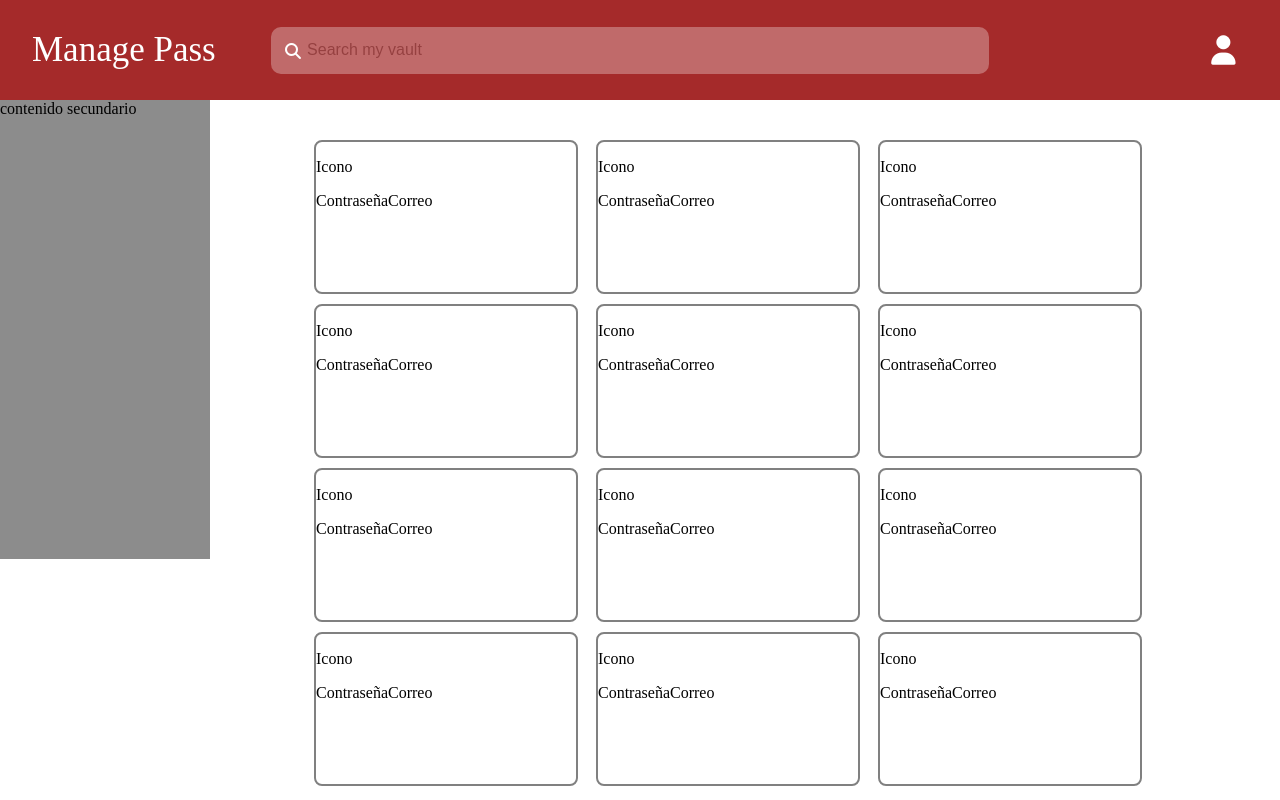
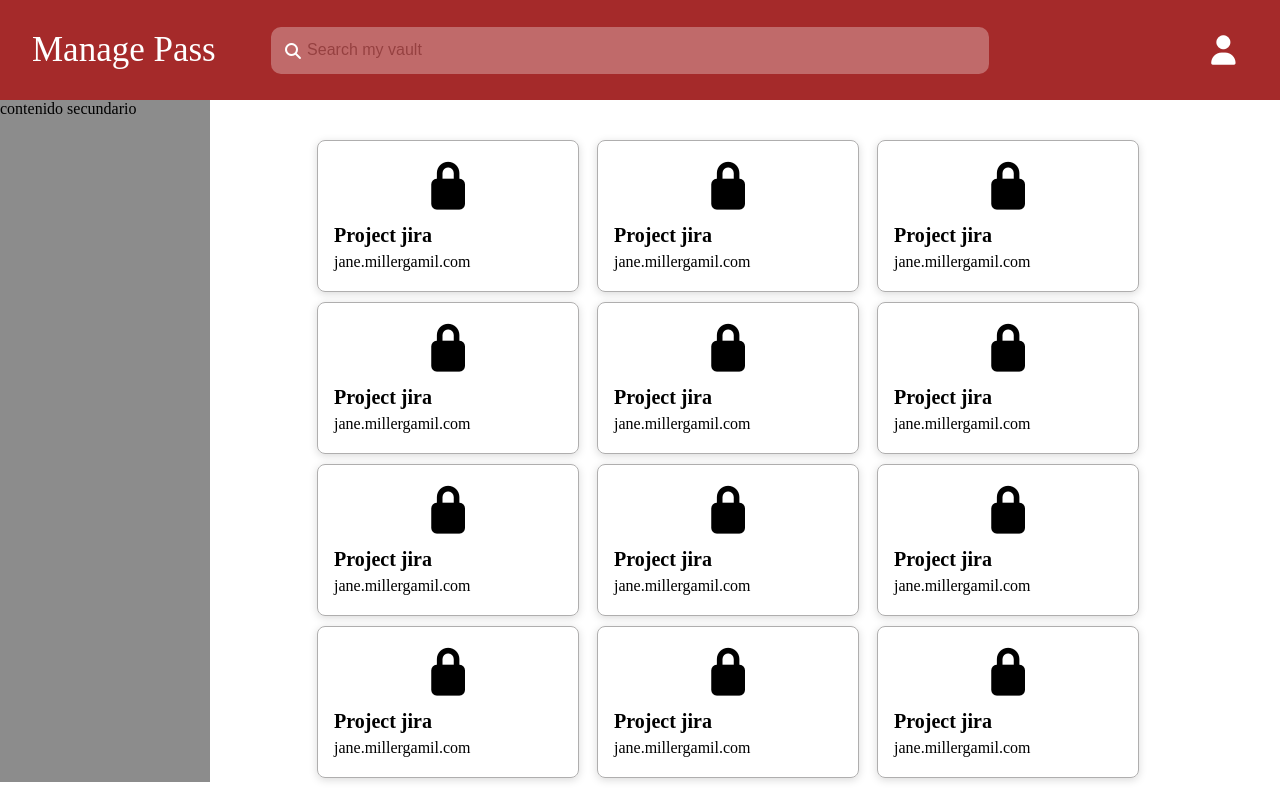
Before and after one commit to juandavidid/App_Password_Manager, an Angular app: page / in a window 1280 px wide. Built offline with nearby package versions, Linux system fonts and the light colour scheme.

Commit message:
Se trabajo en maquetar y organizar la informacion interna de las tarjetas en el componete main

```diff
--- a/src/app/components/aside/aside/aside.component.html
+++ b/src/app/components/aside/aside/aside.component.html
@@ -1,5 +1,5 @@
 <aside
-  [ngStyle]="{ 'background-color': '#8c8c8c', height: '459px', width: '210px' }"
+  [ngStyle]="{ 'background-color': '#8c8c8c', height: '682px', width: '210px' }"
 >
   contenido secundario
 </aside>
--- a/src/app/components/main/main/main.component.css
+++ b/src/app/components/main/main/main.component.css
@@ -1,7 +1,8 @@
 .card {
-  border: 2px solid gray;
+  border: 1px solid rgb(175, 174, 174);
   width: 260px;
   height: 150px;
   margin: 8px 16px 2px 2px;
   border-radius: 8px;
+  box-shadow: 0 2px 8px rgba(0, 0, 0, 0.15);
 }
--- a/src/app/components/main/main/main.component.html
+++ b/src/app/components/main/main/main.component.html
@@ -9,9 +9,41 @@
     }"
   >
     <div *ngFor="let password of passwordArray" class="card">
-      <p>Icono</p>
-      <span>Contraseña</span>
-      <span>Correo</span>
+      <div
+        [ngStyle]="{
+          height: '75px',
+          display: 'flex',
+          'justify-content': 'center'
+        }"
+      >
+        <!--Icono de Contraseña-->
+        <i
+          [ngStyle]="{ 'padding-top': '24px', 'font-size': '45px' }"
+          class="fa-solid fa-lock"
+        ></i>
+      </div>
+      <div
+        [ngStyle]="{
+          height: '75px',
+          display: 'flex',
+          'flex-direction': 'column',
+          'padding-left': '16px',
+          'padding-top': '8px',
+          gap: '6px'
+        }"
+      >
+        <!--Nombre de la plataforma-->
+        <span
+          [ngStyle]="{
+            'font-size': '20px',
+            color: 'black',
+            'font-weight': '900'
+          }"
+          >Project jira</span
+        >
+        <!--Nombre del Correo-->
+        <span>jane.millergamil.com</span>
+      </div>
     </div>
   </div>
 </main>
```
